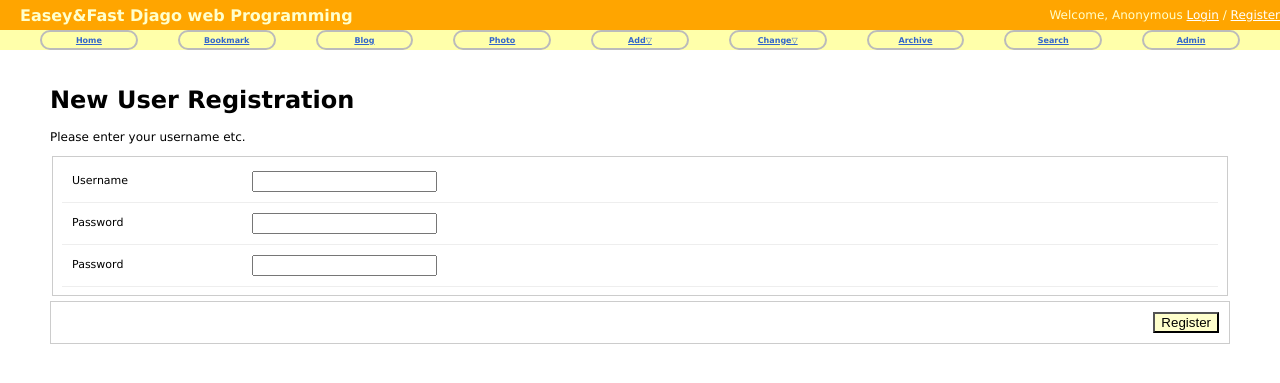
After one commit to FullMooney/myweb, a Django app: template templates/registration/register.html in a window 1280 px wide. The commit adds this page. Shown: the top 383 px of the page. Run offline with Django 3.2, Linux system fonts and the light colour scheme; the template is opened without the code that fills it, so the values that code supplies are empty, except form fields; tables that the repository leaves empty hold one stand-in row (values such as "Sample post"); form fields are guessed from the names that the template uses.

Commit message:
인증기능 추가

```diff
--- a/myweb/settings.py
+++ b/myweb/settings.py
@@ -133,3 +133,7 @@ STATICFILES_DIRS = [os.path.join(BASE_DIR, 'static')] #add
 
 MEDIA_URL = '/media/' #add
 MEDIA_ROOT = os.path.join(BASE_DIR, 'media') #add
+
+#LOGIN_URL='/accounts/login/'
+#LOGOUT_URL ='/accounts/logout/'
+LOGIN_REDIRECT_URL = '/'
--- a/myweb/urls.py
+++ b/myweb/urls.py
@@ -19,10 +19,15 @@ from django.contrib import admin
 from django.conf.urls.static import static  # add for photo
 from django.conf import settings  # add for photo
 from myweb.views import HomeView
+from myweb.views import UserCreateView, UserCreateDoneTV # for auth
 #from bookmark.views import BookmarkLV, BookmarkDV
 
 urlpatterns = [
     url(r'^admin/', admin.site.urls),
+    # auth URL 3
+    url(r'^accounts/', include('django.contrib.auth.urls')),
+    url(r'^accounts/register/$', UserCreateView.as_view(), name='register'),
+    url(r'^accounts/register/done/$', UserCreateDoneTV.as_view(), name='register_done'),
 
     url(r'^$', HomeView.as_view(), name='home'),
     url(r'^bookmark/', include('bookmark.urls', namespace='bookmark')),
--- /dev/null
+++ b/static/css/forms.css
@@ -0,0 +1,40 @@
+/* Form Error */
+.errornote {
+	display: block;
+	margin: 5px 0;
+	border: 1px solid #c30;
+	background: #fcf;
+	padding: 5px 25px;
+	color: #c30;
+	font-size: 12px
+	font-weight: bold;
+}
+
+/* Authentication Forms */
+fieldset {
+	border : 1px solid #ccc;
+}
+
+.aligned label {
+	width: 170px;
+	display: block;
+	padding: 3px 10px 0 0;
+	float: left;
+}
+
+.form-row {
+	padding: 10px;
+	font-size: 11px;
+	border-bottom: 1px solid #eee;
+}
+
+.submit-row {
+	margin: 5px 0;
+	border: 1px solid #ccc;
+	text-align: right;
+}
+
+.submit-row input {
+	margin: 10px;
+	background: #ffc;
+}
--- a/templates/base.html
+++ b/templates/base.html
@@ -13,7 +13,18 @@
 <body>
 	<div id="header">
 		<h2 class="maintitle">Easey&amp;Fast Djago web Programming</h2>
-		<h4 class="welcome">Welcome, <a href="#">mooney</a> / <a href="#">Change Password</a> / <a href="#">Logout </a> </h4>
+		{% if user.is_active %}
+		<h4 class="welcome">Welcome,
+			<strong>{% firstof user.get_short_name user.get_username %}</strong>
+			<a href="{% url 'password_change' %}">Change Password</a> /
+			<a href="{% url 'logout' %}">Logout </a>
+		</h4>
+		{% else %}
+		<h4 class="welcome">Welcome, Anonymous
+			<a href="{% url 'login' %}">Login</a> /
+			<a href="{% url 'register' %}">Register </a>
+		</h4>
+		{% endif %}
 	</div>
 
 	<div id="menu">
--- /dev/null
+++ b/templates/registration/register.html
@@ -0,0 +1,43 @@
+{% extends "base.html" %}
+
+{% block title %}register.html{% endblock %}
+
+{% load staticfiles %}
+{% block extrastyle %}{% static "css/forms.css" %}{% endblock %}
+
+{% block content %}
+<div id = "content">
+	<h1>New User Registration</h1>
+
+	<form method="post" action=".">{% csrf_token %}
+
+		{% if form.errors %}
+		<p class="errornote">Wrong! Please correct the error(s) below.</p>
+		{% endif %}
+
+		<p>Please enter your username etc.</p>
+
+		<fieldset class="aligned">
+			<div class="form-row">
+				{{ form.username.label_tag }} {{ form.username }}
+			</div>
+
+			<div class="form-row">
+				{{ form.password1.label_tag }} {{ form.password1 }}
+			</div>
+
+			<div class="form-row">
+				{{ form.password2.label_tag }} {{ form.password2 }}
+			</div>
+
+		</fieldset>
+
+		<div class="submit-row">
+			<input type="submit" value="Register" />
+		</div>
+
+		<script type="text/javascript">document.getElementById('id_username').focus();</script>
+	</form>
+
+</div>
+{% endblock %}
```
Also changed, not shown: myweb/views.py (+14 -0 lines), templates/registration/logged_out.html (added, +14 -0 lines), templates/registration/login.html (added, +40 -0 lines), templates/registration/password_change_done.html (added, +12 -0 lines), templates/registration/password_change_form.html (added, +37 -0 lines), templates/registration/register_done.html (added, +14 -0 lines).
